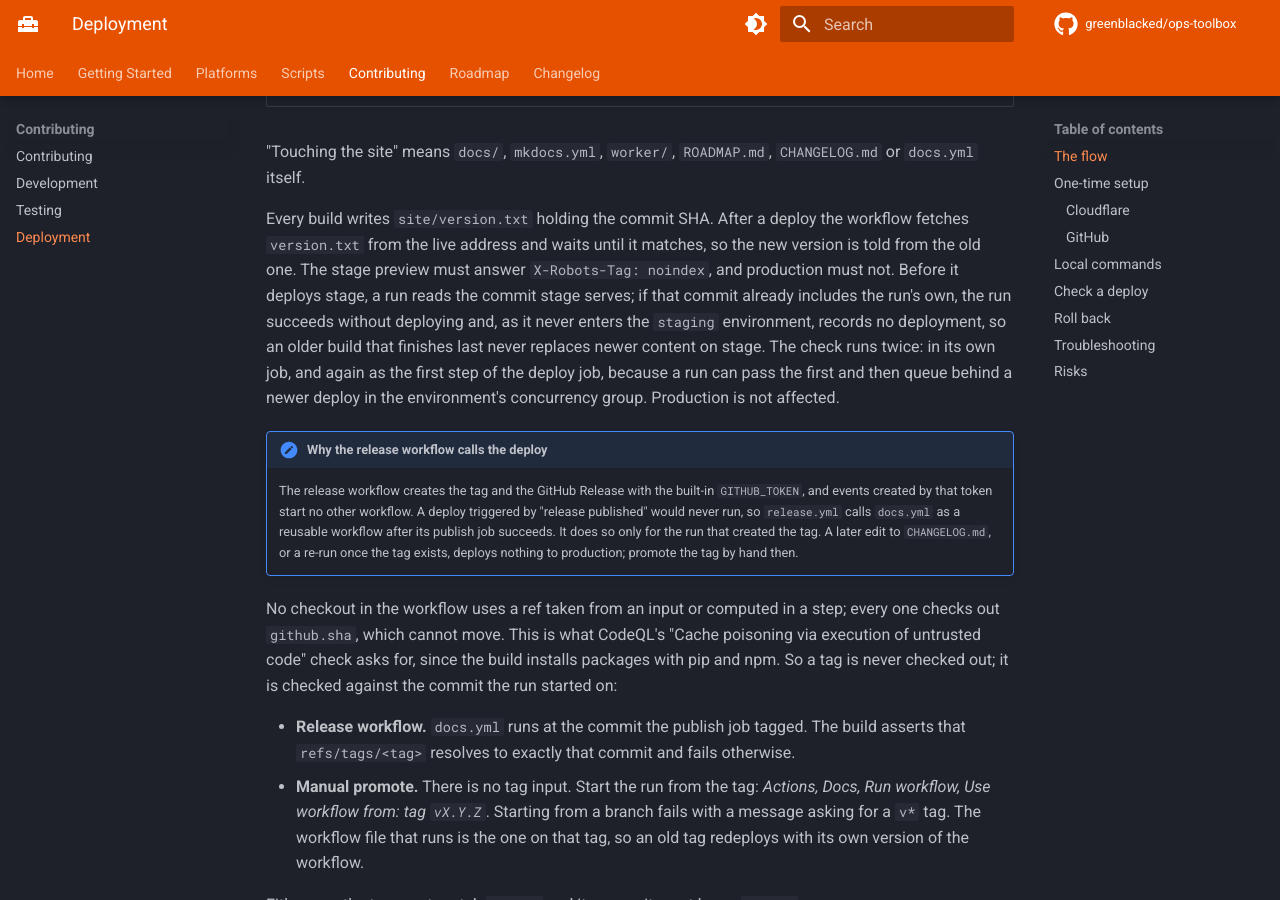
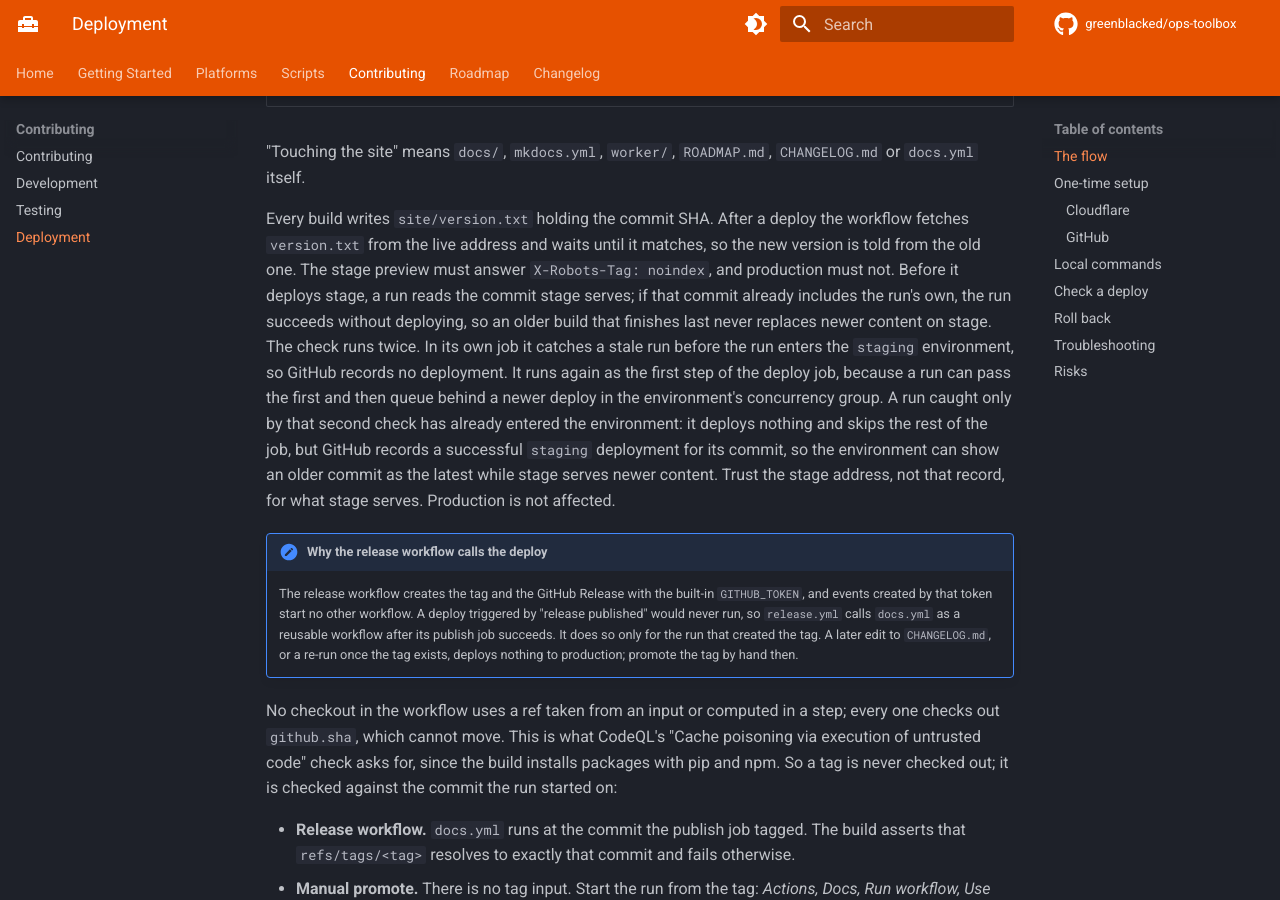
Before and after one commit to greenblacked/ops-toolbox, an MkDocs documentation site: the page built from docs/contributing/deployment.md, in a window 1280 px wide and 900 px high, scrolled down 634 px. Built offline with MkDocs 1.6.1 and Material for MkDocs 9.7.7, drawn with Linux system fonts in a browser that asks for light colours; comment, search, counter and statistics services are not loaded.

Commit message:
ci(docs): skip the rest of the deploy job for a stale run; fix docs

```diff
--- a/docs/contributing/deployment.md
+++ b/docs/contributing/deployment.md
@@ -22,12 +22,17 @@ the workflow fetches `version.txt` from the live address and waits until it
 matches, so the new version is told from the old one. The stage preview must
 answer `X-Robots-Tag: noindex`, and production must not. Before it deploys
 stage, a run reads the commit stage serves; if that commit already includes the
-run's own, the run succeeds without deploying and, as it never enters the
-`staging` environment, records no deployment, so an older build that finishes
-last never replaces newer content on stage. The check runs twice: in its own
-job, and again as the first step of the deploy job, because a run can pass the
-first and then queue behind a newer deploy in the environment's concurrency
-group. Production is not affected.
+run's own, the run succeeds without deploying, so an older build that finishes
+last never replaces newer content on stage. The check runs twice. In its own
+job it catches a stale run before the run enters the `staging` environment, so
+GitHub records no deployment. It runs again as the first step of the deploy
+job, because a run can pass the first and then queue behind a newer deploy in
+the environment's concurrency group. A run caught only by that second check has
+already entered the environment: it deploys nothing and skips the rest of the
+job, but GitHub records a successful `staging` deployment for its commit, so the
+environment can show an older commit as the latest while stage serves newer
+content. Trust the stage address, not that record, for what stage serves.
+Production is not affected.
 
 !!! note "Why the release workflow calls the deploy"
     The release workflow creates the tag and the GitHub Release with the
```
Also changed, not shown: 1 other file.
